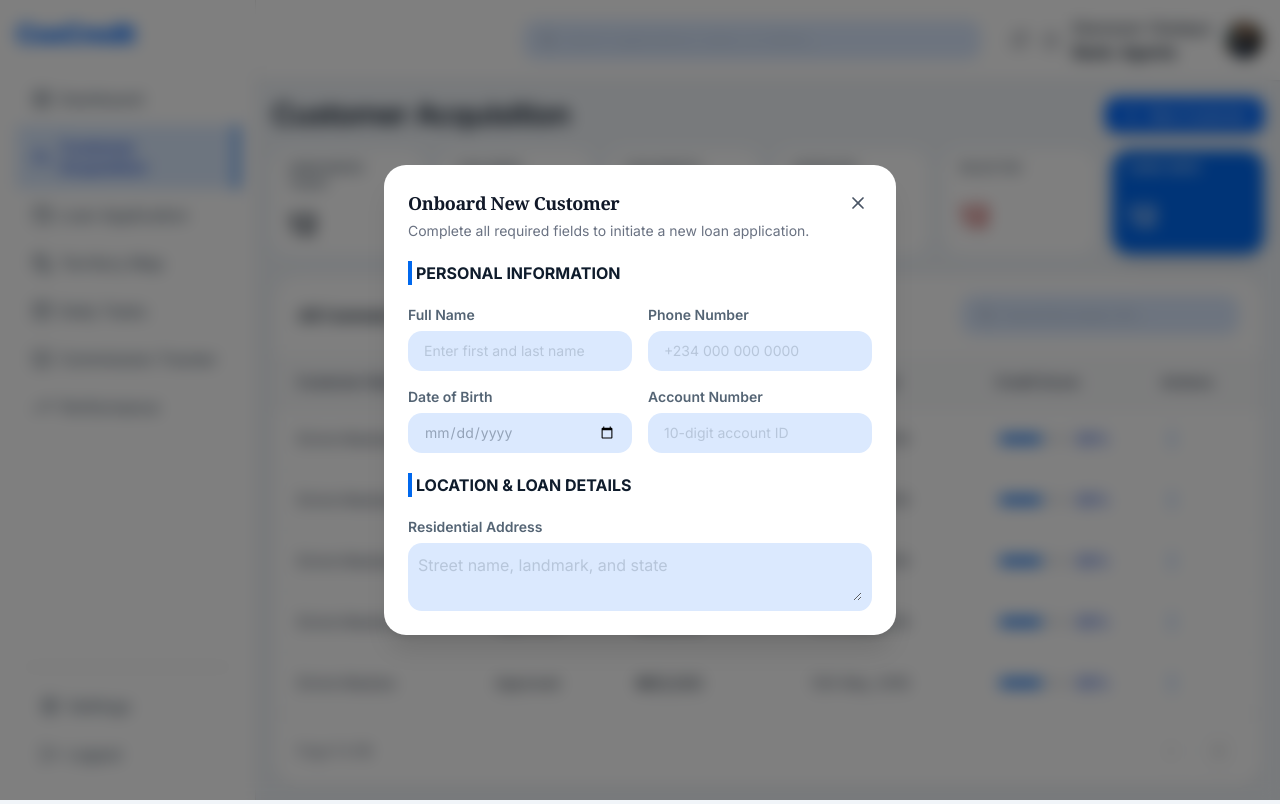
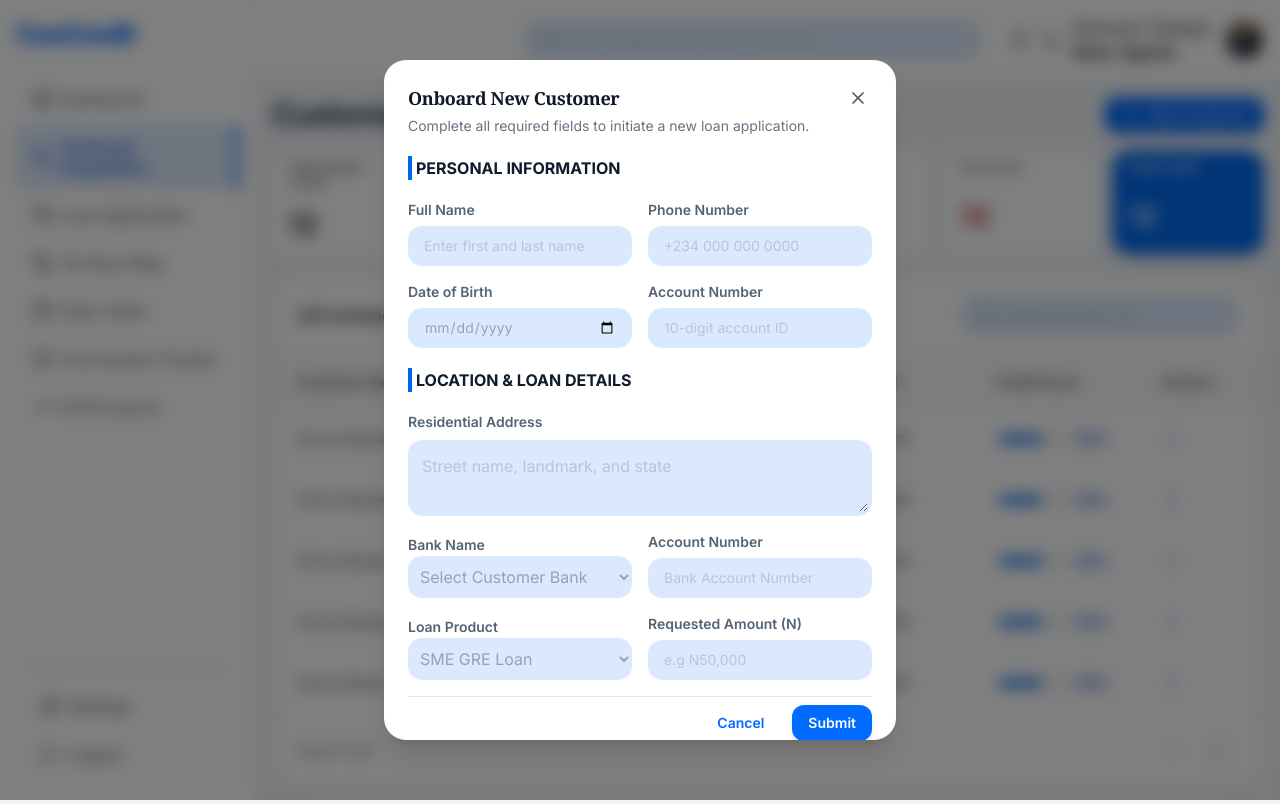
Before and after one commit to Banicoop/coocredit-business, a Next.js app: page /agents/customers in a window 1280 px wide. Both pictures are taken after a click on the button "New Customer". Built offline with nearby package versions, Linux system fonts and the light colour scheme; a web font is replaced by a local one.

Commit message:
implement customer onboarding modal

```diff
--- a/src/app/(dashboard)/agents/(main)/customers/@modals/AddCustomerModal.tsx
+++ b/src/app/(dashboard)/agents/(main)/customers/@modals/AddCustomerModal.tsx
@@ -1,3 +1,6 @@
+import Button from '@/components/primitives/buttons/Button';
+import CustomSelect from '@/components/primitives/inputs/CustomSelect';
+import { MultiSelect } from '@/components/primitives/inputs/MultipleSelect';
 import { TextArea } from '@/components/primitives/inputs/TextArea';
 import { TextField } from '@/components/primitives/inputs/TextField';
 import { Modal } from '@/components/primitives/modals/Modal';
@@ -34,8 +37,29 @@ const AddCustomerModal = ({open, setOpen}: {open: boolean, setOpen: any}) => {
                     label='Residential Address'
                     wrapperClass='col-span-2'
                     placeholder='Street name, landmark, and state'/>
+
+                <CustomSelect label='Bank Name' wrapperClass='h-10.5' options={[{label: 'Select Customer Bank', value: 'bank1'}]}/>
+
+                <TextField
+                    label='Account Number'
+                    variant='primary'
+                    placeholder='Bank Account Number'/>
+
+                <CustomSelect label='Loan Product' wrapperClass='h-10.5' options={[{label: 'SME GRE Loan', value: 'loan1'}]}/>
+
+                <TextField
+                    label='Requested Amount (N)'
+                    variant='primary'
+                    placeholder='e.g N50,000'/>
             </div>
         </Modal.Body>
+
+        <Modal.Footer>
+            <div className="flex justify-end gap-3">
+                <Button variant='ghost' className='px-4 font-semibold text-lg'>Cancel</Button>
+                <Button  className='px-4 font-semibold text-lg'>Submit</Button>
+            </div>
+        </Modal.Footer>
     </Modal>
   )
 }
--- a/src/components/primitives/inputs/CustomSelect.tsx
+++ b/src/components/primitives/inputs/CustomSelect.tsx
@@ -19,10 +19,16 @@ interface SelectProps {
 }
 
 
-const CustomSelect:FC<SelectProps> = ({ name = "select", id = "select", wrapperClass, options, onChange, className, onSelect, label, optionClass }) => {
+const CustomSelect:FC<SelectProps> = ({
+    name = "select",
+    id = "select",
+    wrapperClass,
+    options,
+    onChange,
+    className = 'bg-[#DBE9FE] text-[#94A3B8] p-2.5', onSelect, label, optionClass }) => {
   return (
     <div className={`${wrapperClass}`}>
-      <label htmlFor={id}>{label}</label>
+      <label htmlFor={id} className='text-sm font-semibold text-[#546474]'>{label}</label>
       <select name={name} id={id}
         className={`w-full h-full outline-none rounded-lg px-2 ${className}`}
         onSelect={onSelect} onChange={onChange}>
--- a/src/components/primitives/inputs/TextArea.tsx
+++ b/src/components/primitives/inputs/TextArea.tsx
@@ -13,9 +13,9 @@ interface TextFieldProps extends TextareaHTMLAttributes<HTMLTextAreaElement>{
 }
 
 
-export const TextArea = forwardRef<HTMLTextAreaElement, TextFieldProps>(({ label, startIcon, className = 'bg-[#DBE9FE] text-[#94A3B8] p-2.5', wrapperClass, desc, descClass, ...props}, ref) => {
+export const TextArea = forwardRef<HTMLTextAreaElement, TextFieldProps>(({ label, startIcon, className = 'bg-[#DBE9FE] text-[#94A3B8] p-1', wrapperClass, desc, descClass, ...props}, ref) => {
   return (
-    <section className={`flex flex-col gap-1.5 ${wrapperClass}`}>
+    <section className={`flex flex-col gap-2 ${wrapperClass}`}>
         {label && (
           <label className="text-sm font-semibold text-[#546474]">
             {label}
@@ -28,7 +28,7 @@ export const TextArea = forwardRef<HTMLTextAreaElement, TextFieldProps>(({ label
             )}
 
             <textarea
-                className={`w-full outline-none transition-all border-none`
+                className={`w-full outline-none transition-all border-none p-2.5`
             }
             ref={ref}
             {...props}
```
